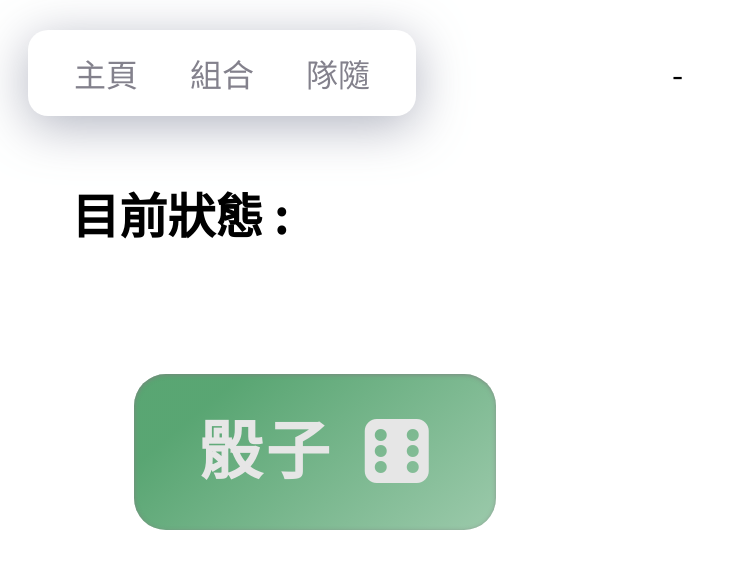
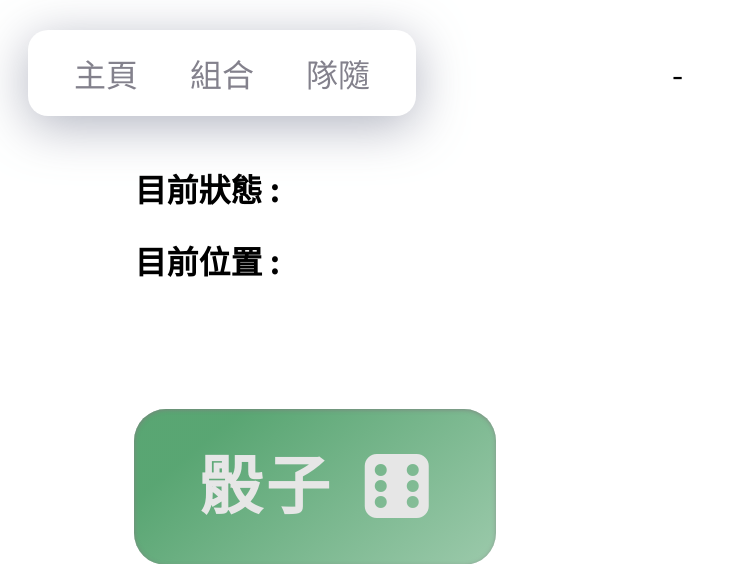
Before and after one commit to lucasw0908/izcc2024MRT, a Flask app: template flask/app/templates/team_admin.html in a window 1280 px wide. Shown: the top 564 px of the page, without its empty margins (0-739 px from the left). Run offline with Flask 3, Linux system fonts and the light colour scheme; the template is opened without the code that fills it, so the values that code supplies are empty; parts of the project's set-up code (start-up, migrations or seed data) failed here and were passed over; some libraries are stand-ins or nearby versions.

Commit message:
目前位置 :

```diff
--- a/flask/app/static/css/team_admin.css
+++ b/flask/app/static/css/team_admin.css
@@ -110,8 +110,13 @@
 }
 
 #mission_label {
-    font-size: 300%;
-    margin-left: 5%;
+    font-size: 200%;
+    margin-left: 10%;
+}
+
+#distance_label {
+    font-size: 200%;
+    margin-left: 10%;
 }
 
 #throwbtn {
--- a/flask/app/static/js/team_admin.js
+++ b/flask/app/static/js/team_admin.js
@@ -1,7 +1,7 @@
 //ready
 document.addEventListener("DOMContentLoaded", () => {
     mission_label();
-    getCurrentLocation();
+    showDistance();
 });
 
 function mission_label() {
@@ -112,27 +112,71 @@ function missionAPI() {
         })
 }
 
+async function showDistance() {
+    const team = document.querySelector('#team').innerHTML;
+    const { distance, location } = await getCurrentLocation();
+    const distanceInKm = (distance / 1000).toFixed(1);
+    try {
+        const response = await fetch(`/api/team/${team}`);
+        const data = await response.json();
+        if (data.target_location) {
+            if (location) {
+                document.getElementById('distance_label').textContent = `目前位置 : 你們已到${data.target_location}站 `;
+            } else {
+                document.getElementById('distance_label').textContent = `目前位置 : 你們距離${data.target_location}站 ${distanceInKm} km `;
+            }
+        }
+    } catch (error) {
+        console.error('Error fetching data:', error);
+    }
+}
 
 
 function getCurrentLocation() {
-    const team = document.querySelector("#team").innerHTML;
-    // 先確認使用者裝置能不能抓地點
-    if (navigator.geolocation) {
+    return new Promise((resolve, reject) => {
+        const team = document.querySelector('#team').innerHTML;
+        if (navigator.geolocation) {
+            // 使用高精度模式
+            const options = {
+                enableHighAccuracy: true,
+                timeout: 10000, // 10 秒超時
+                maximumAge: 0 // 不使用緩存位置
+            };
 
-        // 使用者不提供權限，或是發生其它錯誤
-        function error() {
-            alert("無法取得你的位置");
+            navigator.geolocation.getCurrentPosition(async (position) => {
+                try {
+                    const { latitude, longitude } = position.coords;
+                    const response = await fetch(`/api/gps_location/${team}/${latitude}/${longitude}`);
+                    if (!response.ok) {
+                        throw new Error(`HTTP 錯誤！狀態: ${response.status}`);
+                    }
+                    const data = await response.json();
+                    resolve({ distance: data.distance, location: data.location });
+                } catch (error) {
+                    console.error('獲取數據時出錯:', error);
+                    reject(error);
+                }
+            }, (error) => {
+                // 處理定位錯誤
+                switch(error.code) {
+                    case error.PERMISSION_DENIED:
+                        alert('使用者拒絕了地理位置請求。');
+                        break;
+                    case error.POSITION_UNAVAILABLE:
+                        alert('位置信息不可用。');
+                        break;
+                    case error.TIMEOUT:
+                        alert('請求地理位置超時。');
+                        break;
+                    case error.UNKNOWN_ERROR:
+                        alert('發生未知錯誤。');
+                        break;
+                }
+                reject(error);
+            }, options);
+        } else {
+            alert('對不起，您的裝置不支援地理位置功能。');
+            reject(new Error('Geolocation not supported'));
         }
-
-        // 使用者允許抓目前位置，回傳經緯度
-        function success(position) {
-            fetch(`/api/gps_location/${team}/${position.coords.latitude}/${position.coords.longitude}`)
-        }
-
-        // 跟使用者拿所在位置的權限
-        navigator.geolocation.getCurrentPosition(success, error);
-
-    } else {
-        alert("Sorry, 你的裝置不支援地理位置功能。")
-    }
+    });
 }
--- a/flask/app/templates/team_admin.html
+++ b/flask/app/templates/team_admin.html
@@ -24,6 +24,7 @@
 </div>
 
 <h2 id="mission_label">目前狀態 :</h2>
+<h2 id="distance_label">目前位置 :</h2>
 
 <div class="link">
     <a id="dice-link">
```
